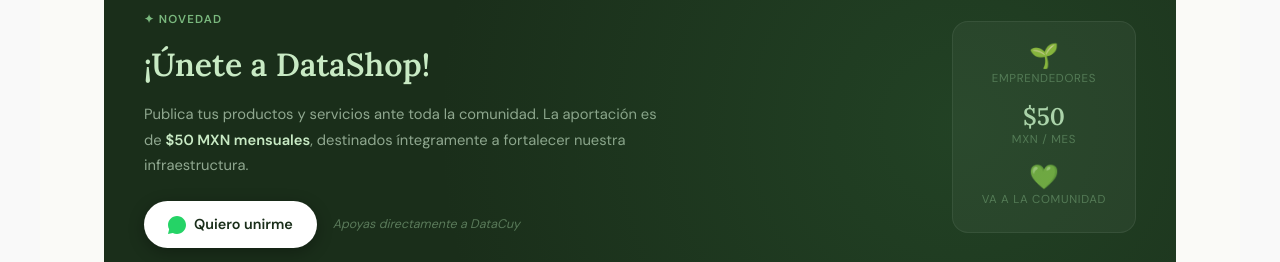
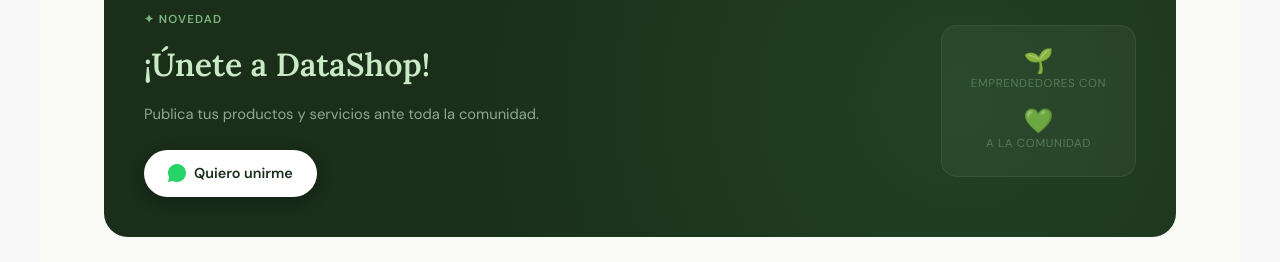
Before and after one commit to DataCuy/DataCuy, a React (Vite) app: page /datashop in a window 1280 px wide. Shown: the part 346-608 px from the top of the page. Built offline with nearby package versions, Linux system fonts and the light colour scheme; no server answers; the database is empty.

Commit message:
chor: Ajuste de la DataShop

```diff
--- a/src/pages/DataShop.jsx
+++ b/src/pages/DataShop.jsx
@@ -60,9 +60,7 @@
                     <span className="join-eyebrow">✦ Novedad</span>
                     <h2>¡Únete a DataShop!</h2>
                     <p>
-                        Publica tus productos y servicios ante toda la comunidad. La aportación es de{' '}
-                        <strong>$50 MXN mensuales</strong>, destinados íntegramente a fortalecer
-                        nuestra infraestructura.
+                        Publica tus productos y servicios ante toda la comunidad.
                     </p>
                     <div className="join-banner__actions">
                         <a
@@ -76,21 +74,16 @@
                             </svg>
                             Quiero unirme
                         </a>
-                        <span className="join-note">Apoyas directamente a DataCuy</span>
                     </div>
                 </div>
                 <div className="join-banner__side">
                     <div className="join-stat">
                         <span className="join-stat__num">🌱</span>
-                        <span className="join-stat__label">Emprendedores</span>
-                    </div>
-                    <div className="join-stat">
-                        <span className="join-stat__num">$50</span>
-                        <span className="join-stat__label">MXN / mes</span>
+                        <span className="join-stat__label">Emprendedores con</span>
                     </div>
                     <div className="join-stat">
                         <span className="join-stat__num">💚</span>
-                        <span className="join-stat__label">Va a la comunidad</span>
+                        <span className="join-stat__label">A la comunidad</span>
                     </div>
                 </div>
             </section>
```
